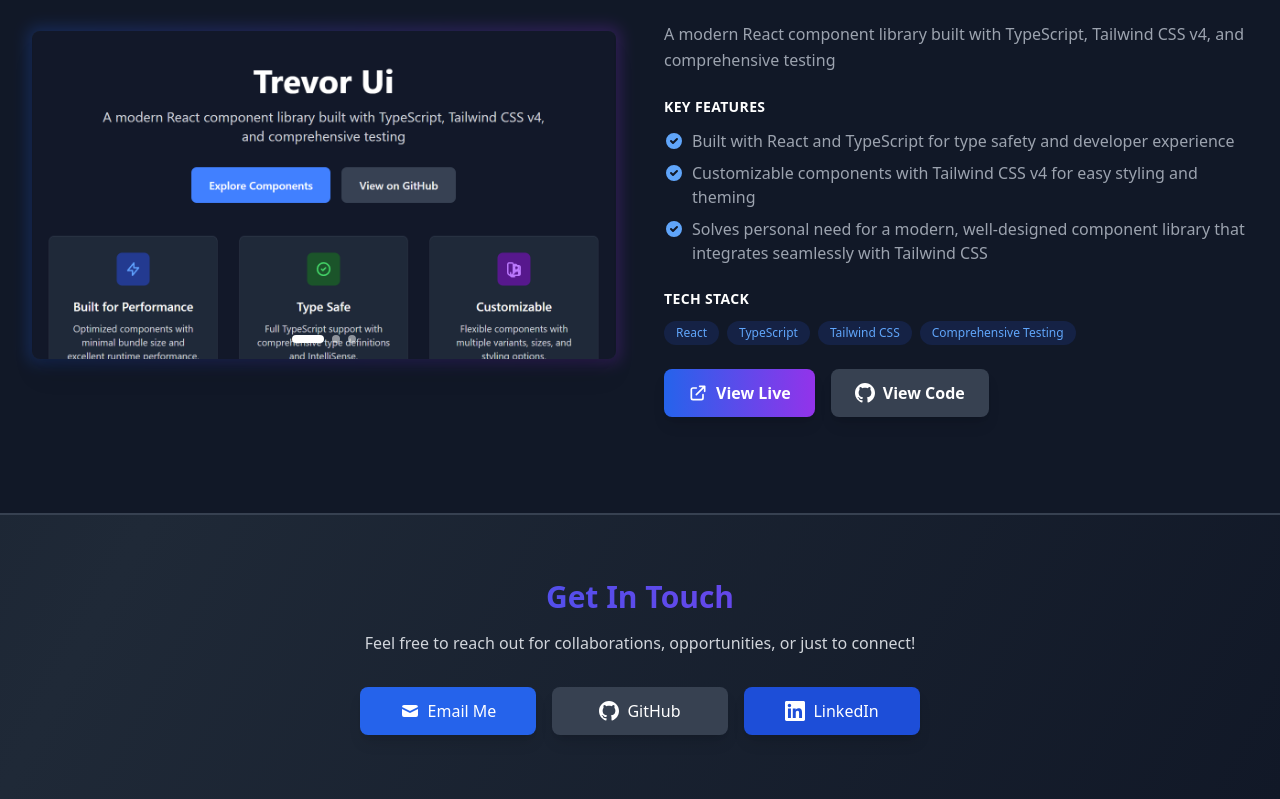
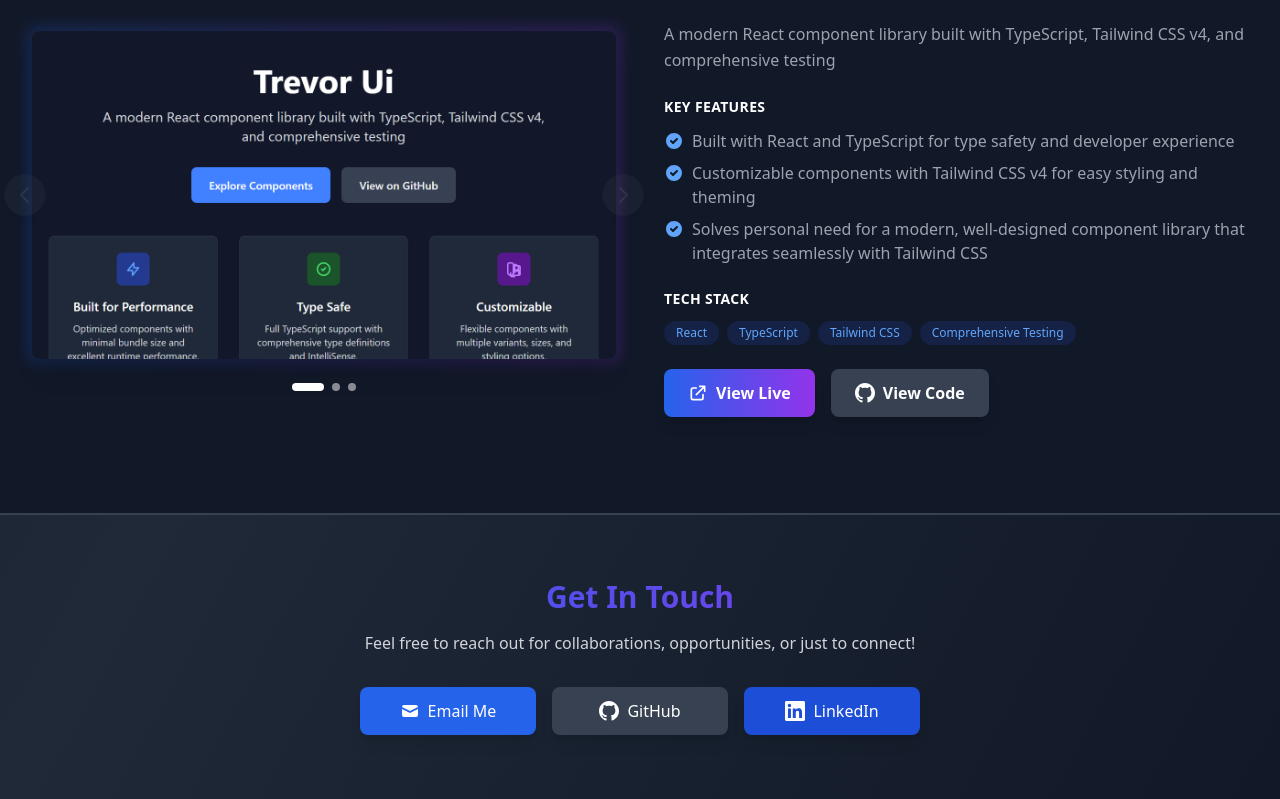
Before and after one commit to trevorh2007/portfolio, a Next.js app: page / in a window 1280 px wide. Shown: the part 1672-2471 px from the top of the page. Built offline with nearby package versions, Linux system fonts and the light colour scheme.

Commit message:
Reposition image controls (better ux)

```diff
--- a/app/components/Projects.tsx
+++ b/app/components/Projects.tsx
@@ -96,13 +96,14 @@
                         height={400}
                         className="w-full h-auto aspect-video object-cover object-top"
                       />
+                    </div>
 
                     {/* Navigation Arrows */}
                     {totalImages > 1 && (
                       <>
                         <button
                           onClick={() => prevImage(index, totalImages)}
-                            className="absolute left-2 top-1/2 -translate-y-1/2 bg-white/90 dark:bg-gray-800/90 p-2 rounded-full shadow-lg hover:bg-white dark:hover:bg-gray-700 transition-colors opacity-0 group-hover:opacity-100"
+                          className="absolute left-2 md:-left-7 top-1/2 -translate-y-1/2 bg-white/90 dark:bg-gray-500/90 p-2 rounded-full shadow-lg hover:bg-white dark:hover:bg-gray-700 transition-colors opacity-10 group-hover:opacity-100 border border-black dark:border-gray-600"
                           aria-label="Previous image"
                         >
                           <svg
@@ -121,7 +122,7 @@
                         </button>
                         <button
                           onClick={() => nextImage(index, totalImages)}
-                            className="absolute right-2 top-1/2 -translate-y-1/2 bg-white/90 dark:bg-gray-800/90 p-2 rounded-full shadow-lg hover:bg-white dark:hover:bg-gray-700 transition-colors opacity-0 group-hover:opacity-100"
+                          className="absolute right-2 md:-right-7 top-1/2 -translate-y-1/2 bg-white/90 dark:bg-gray-500/90 p-2 rounded-full shadow-lg hover:bg-white dark:hover:bg-gray-700 transition-colors opacity-10 group-hover:opacity-100 border border-black dark:border-gray-600"
                           aria-label="Next image"
                         >
                           <svg
@@ -140,10 +141,9 @@
                         </button>
                       </>
                     )}
-
                     {/* Image Indicators */}
                     {totalImages > 1 && (
-                        <div className="absolute bottom-4 left-1/2 -translate-x-1/2 flex gap-2">
+                      <div className="absolute -bottom-5 md:-bottom-8 left-1/2 -translate-x-1/2 flex gap-2">
                         {project.images.map((_, imgIndex) => (
                           <button
                             key={imgIndex}
@@ -158,7 +158,6 @@
                         ))}
                       </div>
                     )}
-                    </div>
                   </div>
                 </div>
 
```
Lines whose indentation alone changed are shown as unchanged.
